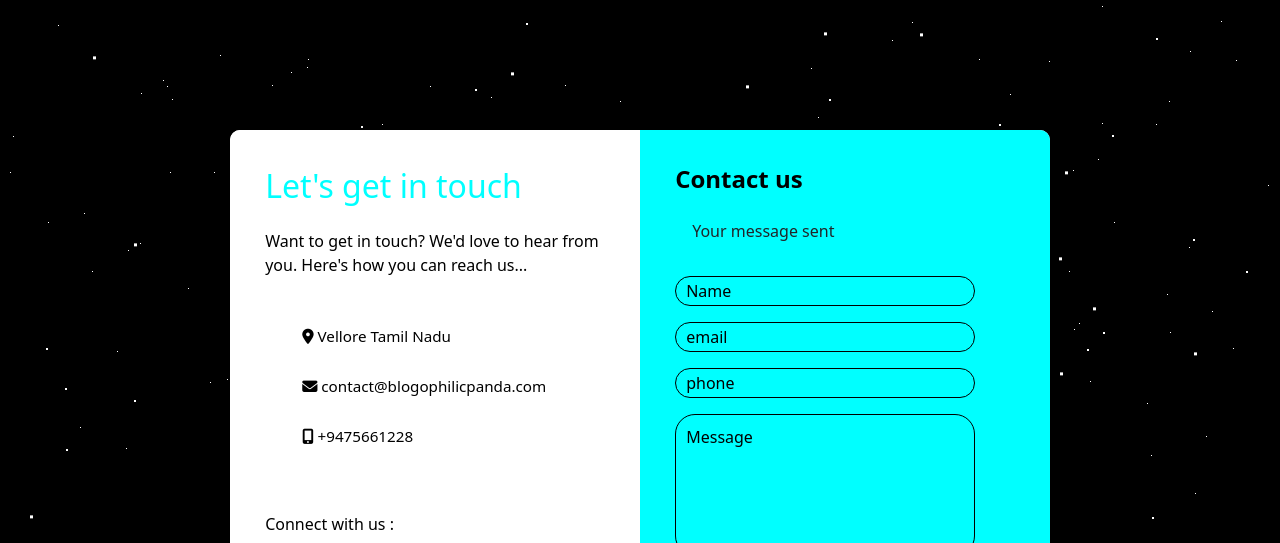
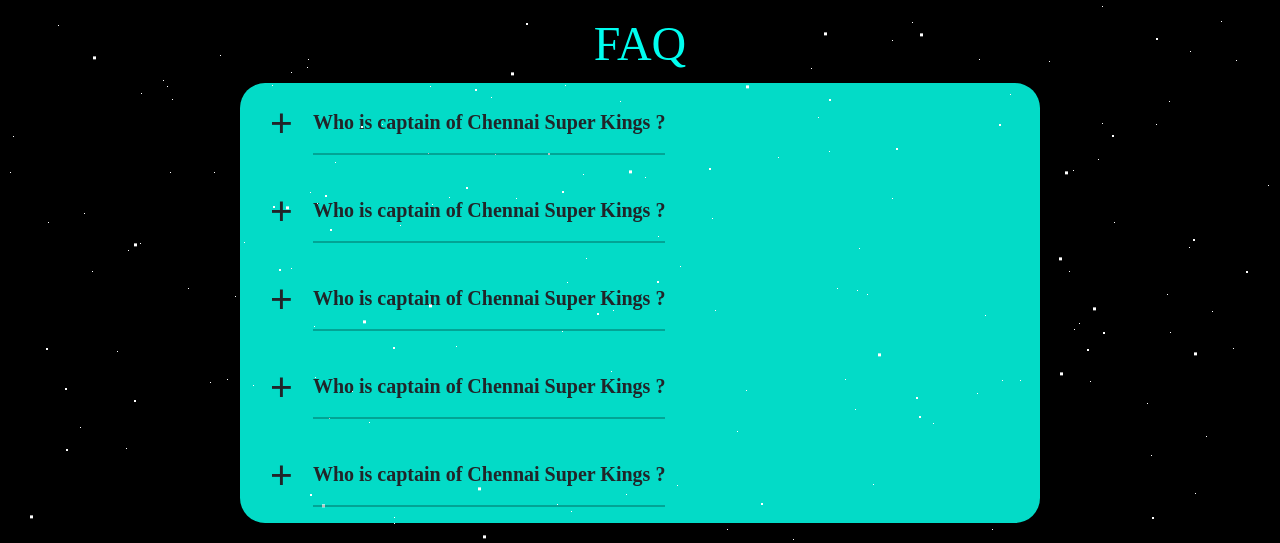
Before and after one commit to vandit231/Code-Run-Seek-4.0, a plain HTML site: page index.html in a window 1280 px wide. Shown: the part 1946-2489 px from the top of the page. Drawn offline with nearby package versions, Linux system fonts and the light colour scheme; a script that the page names is missing.

Commit message:
FAQ section integrated

```diff
--- /dev/null
+++ b/css/faq.css
@@ -0,0 +1,69 @@
+.faq {
+    min-height: 100vh;
+    width: 80%;
+    margin: 0 auto;
+    display: flex;
+    flex-direction: column;
+    align-items: center;
+}
+
+.faq .title {
+    position: absolute;
+    font-family: "Josefin Sans";
+    font-size: 3rem;
+    margin: 2rem 0rem;
+    color: #00fdef;
+}
+
+.faq .container {
+    background: #03dbc7;
+    padding-left: 30px;
+    padding-right: 150px;
+    display: flex;
+    justify-content: start;
+     width:800px;
+    border-radius: 25px;
+    margin-top: 100px;
+
+    display: flex;
+}
+
+.faq .ques {
+    margin-top: 25px;
+    font-size: 50;
+    font-family: "League Spartan";
+    font-weight: 800;
+
+    font-size: 20px;
+    line-height: 29px;
+    margin-bottom: 15px;
+}
+
+.faq .info {
+    display: flex;
+}
+
+.faq .cont {
+    display: inline-block;
+}
+
+.faq .plus {
+    display: inline-block;
+    margin-right: 20px;
+    margin-top: 15px;
+    font-size: 40px;
+    font-weight: 400;
+    cursor: pointer;
+}
+
+.faq .faq-body{
+    display: none;
+}
+
+.faq .show-answer{
+    display: block;
+}
+
+.faq hr{
+    border: 1px solid black;
+}
--- a/index.html
+++ b/index.html
@@ -42,6 +42,7 @@
   <link href="css\timer.css" rel="stylesheet" type="text/css" />
   <link href="css\about_us.css" rel="stylesheet" type="text/css" />
   <link href="css\sponsors.css" rel="stylesheet" type="text/css" />
+  <link href="css\faq.css" rel="stylesheet" type="text/css" />
   <link href="css\contact.css" rel="stylesheet" type="text/css" />
 </head>
 
@@ -246,6 +247,81 @@
   </div>
   <!-- Sponsorship section Ends -->
 
+  <!-- FAQ Section Begins -->
+  <section class="faq">
+    <h2 class="title">FAQ</h2>
+
+    <div class="container">
+      <div class="question">
+        <div class="info">
+          <div>
+            <h1 class="plus">+</h1>
+          </div>
+          <div class="cont">
+            <h2 class="ques">Who is captain of Chennai Super Kings ?</h2>
+            <div class="faq-body">
+              <p>Lorem ipsum dolor sit amet, consectetur adipisicing elit. Quisquam, culpa.</p>
+            </div>
+            <hr>
+          </div>
+        </div>
+
+        <div class="info">
+          <div>
+            <h1 class="plus">+</h1>
+          </div>
+          <div class="cont">
+            <h2 class="ques">Who is captain of Chennai Super Kings ?</h2>
+            <div class="faq-body">
+              <p>Lorem ipsum dolor sit amet, consectetur adipisicing elit. Quisquam, culpa.</p>
+            </div>
+            <hr>
+          </div>
+        </div>
+
+        <div class="info">
+          <div>
+            <h1 class="plus">+</h1>
+          </div>
+          <div class="cont">
+            <h2 class="ques">Who is captain of Chennai Super Kings ?</h2>
+            <div class="faq-body">
+              <p>Lorem ipsum dolor sit amet, consectetur adipisicing elit. Quisquam, culpa.</p>
+            </div>
+            <hr>
+          </div>
+        </div>
+
+        <div class="info">
+          <div>
+            <h1 class="plus">+</h1>
+          </div>
+          <div class="cont">
+            <h2 class="ques">Who is captain of Chennai Super Kings ?</h2>
+            <div class="faq-body">
+              <p>Lorem ipsum dolor sit amet, consectetur adipisicing elit. Quisquam, culpa.</p>
+            </div>
+            <hr>
+          </div>
+        </div>
+
+        <div class="info">
+          <div>
+            <h1 class="plus">+</h1>
+          </div>
+          <div class="cont">
+            <h2 class="ques">Who is captain of Chennai Super Kings ?</h2>
+            <div class="faq-body">
+              <p>Lorem ipsum dolor sit amet, consectetur adipisicing elit. Quisquam, culpa.</p>
+            </div>
+            <hr>
+          </div>
+        </div>
+      </div>
+    </div>
+  </section>
+  <!-- FAQ Section Ends -->
+
   <!-- Contact section Begins -->
   <div class="container contact">
     <div class="form">
@@ -305,11 +381,11 @@
 
         </div>
         <div id="input-container">
-            <input type="tel" name="phone" id="phone" placeholder= "phone"  />
+          <input type="tel" name="phone" id="phone" placeholder="phone" />
 
         </div>
         <div id="input-container textarea">
-            <textarea name="message"  id="msgContent" placeholder="Message" rows="5"></textarea>
+          <textarea name="message" id="msgContent" placeholder="Message" rows="5"></textarea>
         </div>
         <div class="inputBox">
           <button type="submit" class="btn">Submit</button>
@@ -323,6 +399,7 @@
 </body>
 <script src="js/navbar.js"></script>
 <script src="js/timer.js"></script>
+<script src="js/faq.js"></script>
 <script src="js/contact.js"></script>
 <script src="https://cdnjs.cloudflare.com/ajax/libs/firebase/7.14.1-0/firebase.js"></script>
 
--- /dev/null
+++ b/js/faq.js
@@ -0,0 +1,18 @@
+const show = document.querySelectorAll(".plus");
+
+for (let i = 0; i < show.length; i++) {
+    show[i].addEventListener("click", function () {
+        document
+            .querySelectorAll(".faq-body")
+            [i].classList.toggle("show-answer");
+        if (
+            document
+                .querySelectorAll(".faq-body")
+                [i].classList.contains("show-answer")
+        ) {
+            show[i].innerText = "-";
+        } else {
+            show[i].innerText = "+";
+        }
+    });
+}
```
Lines whose indentation alone changed are shown as unchanged.
